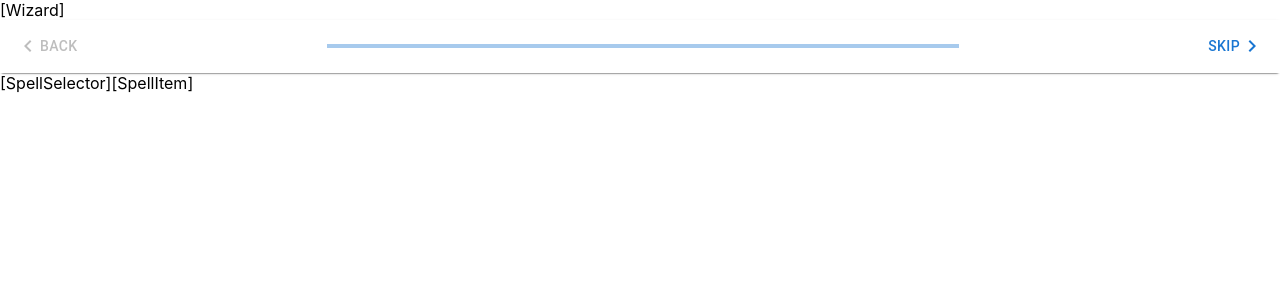
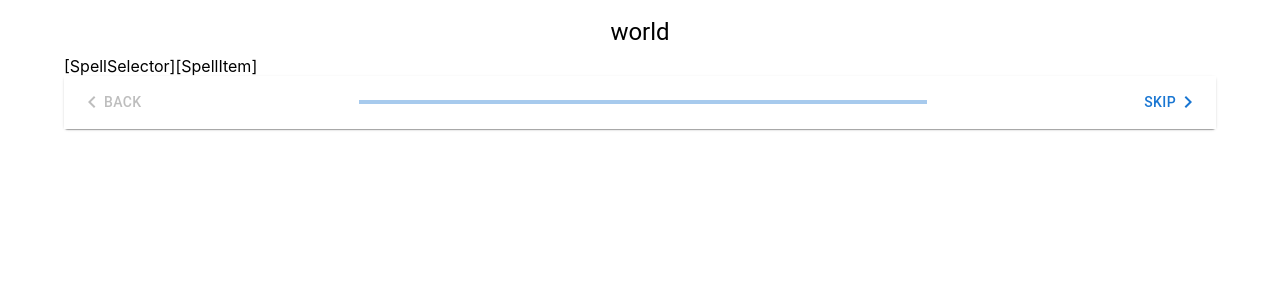
Before and after one commit to evgenynefedov/MythPath, a React (Create React App) app in the folder frontend/: page /wizard in a window 1280 px wide. Shown: the top 300 px of the page. Built offline with nearby package versions, Linux system fonts and the light colour scheme.

Commit message:
for NavBar debuging

```diff
--- a/frontend/src/components/wizard/Wizard.js
+++ b/frontend/src/components/wizard/Wizard.js
@@ -1,12 +1,82 @@
+import React, { useState, useEffect } from "react";
+import * as libraryStorage from "./../../services/libraryStorage";
+import Container from "@mui/material/Container";
+import Typography from "@mui/material/Typography";
 import NavBar from "./NavBar";
 import SpellSelector from "./SpellSelector";
 
 export default function Wizard() {
+  const STEPS = [
+    "world",
+    "main character",
+    "additional characters",
+    "locations",
+    "generating",
+  ];
+
+  // const STEPS_LIBRARIES_METHODS = {
+  //   world: libraryStorage.getWorlds,
+  //   "main character": libraryStorage.getCharacters,
+  //   "additional characters": libraryStorage.getCharacters,
+  //   locations: libraryStorage.getLocations,
+  // };
+
+  const stepsCount = STEPS.length;
+
+  const [stepIndex, setStepIndex] = useState(0);
+  const [promptParams, setPromptParams] = useState([]);
+  const [stepLibraries, setStepLibraries] = useState([]);
+
+  const makeStep = (shift) => {
+    const newStepIndex = stepIndex + shift;
+    if (newStepIndex >= 0 && newStepIndex <= stepsCount) {
+      setStepIndex(newStepIndex);
+    }
+  };
+
+  const updatePromptParam = (value) => {
+    setPromptParams((previous) => (previous[stepIndex] = value));
+  };
+
+  useEffect(() => {
+    if (typeof stepLibraries[stepIndex] == "undefined") {
+      if (STEPS[stepIndex] == "world") {
+        libraryStorage.getWorlds().then((libArray) => {
+          setStepLibraries((previous) => (previous[stepIndex] = libArray));
+        });
+      }
+    }
+  }, [stepIndex]);
+
+  useEffect(() => {
+    console.log(stepLibraries);
+  }, [stepLibraries]);
+
   return (
-    <>
-      [Wizard]
-      <NavBar />
-      <SpellSelector />
-    </>
+    <Container>
+      <Typography variant="h5" component="h1" textAlign="center" mt={2} mb={1}>
+        {STEPS[stepIndex]}
+      </Typography>
+
+      <SpellSelector
+        stepLibrary={stepLibraries[stepIndex]}
+        promptParam={promptParams[stepIndex]}
+        updatePromptParam={updatePromptParam}
+      />
+
+      <NavBar
+        stepsCount={stepsCount}
+        stepIndex={stepIndex}
+        isSelected={
+          typeof promptParams[stepIndex] !== "undefined" ? true : false
+        }
+        back={() => {
+          makeStep(-1);
+        }}
+        next={() => {
+          makeStep(1);
+        }}
+      />
+    </Container>
   );
 }
```
